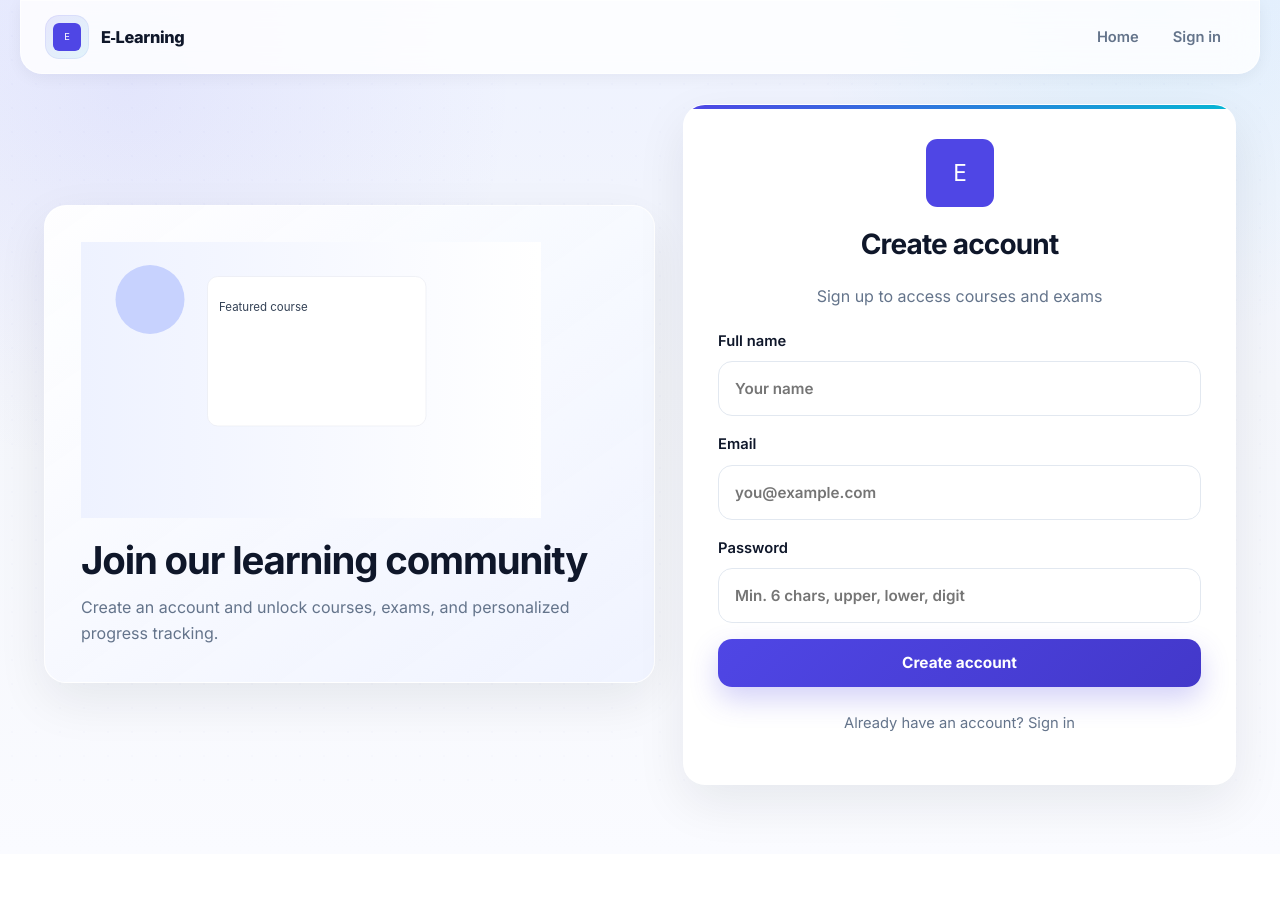
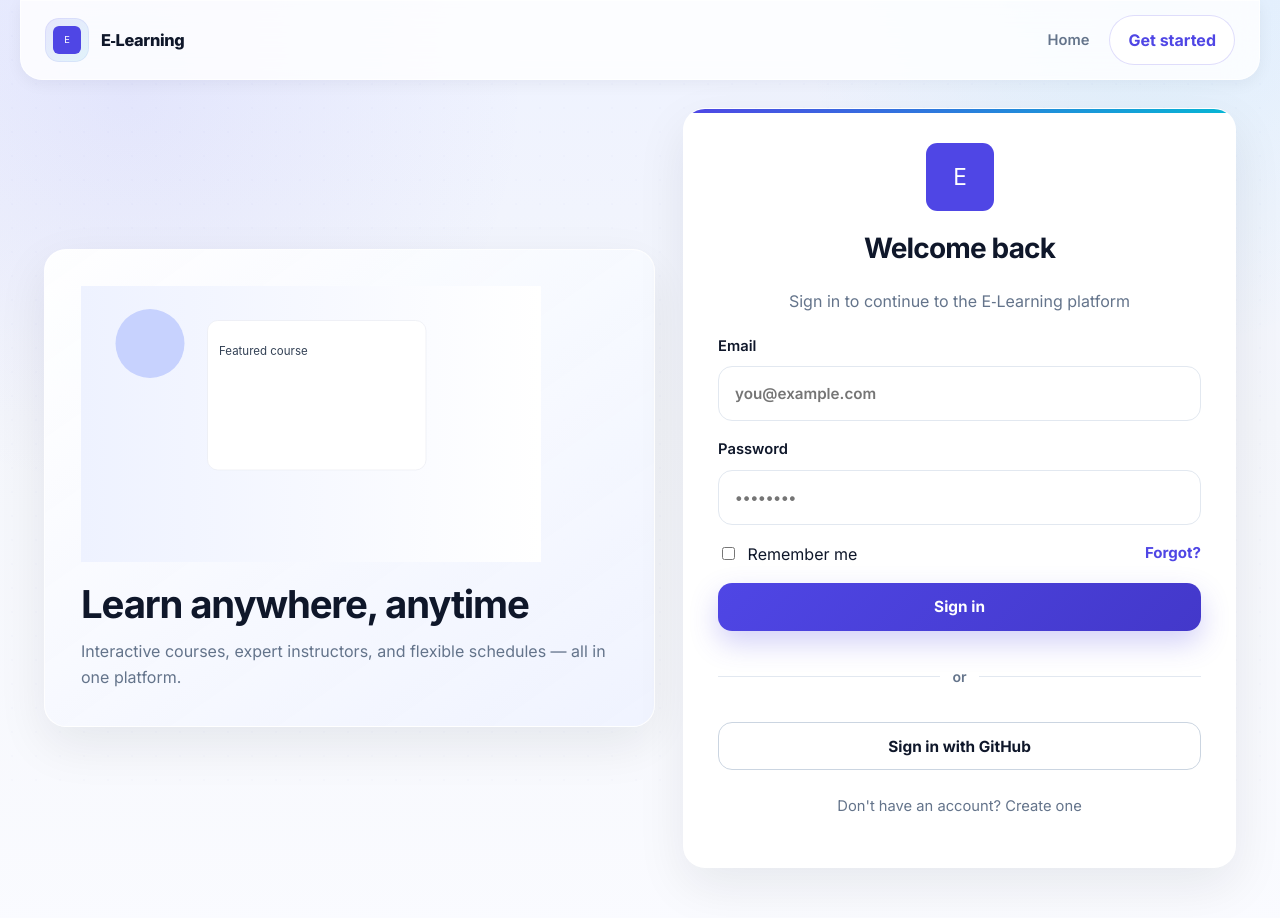
Before and after one commit to gihannazmy/e-learning-node, a website: page frontend/login.html in a window 1280 px wide. Before the commit the page ends 854 px from the top, so only its background shows below. Drawn offline with Linux system fonts and the light colour scheme.

Commit message:
Add login.html and update links to use login.html as the sign-in page

```diff
--- a/frontend/js/admin.js
+++ b/frontend/js/admin.js
@@ -649,7 +649,7 @@ function logoutAdmin() {
   if (elements.authToken) elements.authToken.value = '';
   updateAuthUI();
   setMessage('Logged out successfully', 'success');
-  window.location.href = 'index.html';
+  window.location.href = 'login.html';
 }
 
 function renderResource() {
--- a/frontend/js/api.js
+++ b/frontend/js/api.js
@@ -85,7 +85,7 @@ const ElearningAPI = (() => {
 
   function requireAuth() {
     if (!localStorage.getItem(authTokenKey)) {
-      window.location.href = 'index.html';
+      window.location.href = 'login.html';
       return false;
     }
     return true;
@@ -105,7 +105,7 @@ const ElearningAPI = (() => {
     localStorage.removeItem(authTokenKey);
     localStorage.removeItem(userKey);
     localStorage.removeItem(studentIdKey);
-    window.location.href = 'index.html';
+    window.location.href = 'login.html';
   }
 
   function getQueryValue(key) {
--- a/frontend/signup.html
+++ b/frontend/login.html
@@ -3,7 +3,7 @@
 <head>
   <meta charset="utf-8" />
   <meta name="viewport" content="width=device-width,initial-scale=1" />
-  <title>Sign Up — E‑Learning</title>
+  <title>Login — E‑Learning</title>
   <link rel="stylesheet" href="css/style.css">
   <link href="https://fonts.googleapis.com/css2?family=Inter:wght@400;500;600;700;800&display=swap" rel="stylesheet">
 </head>
@@ -15,7 +15,7 @@
     </div>
     <nav class="nav-links">
       <a class="nav-link" href="landing.html">Home</a>
-      <a class="nav-link" href="index.html">Sign in</a>
+      <a class="nav-btn" href="signup.html">Get started</a>
     </nav>
   </header>
 
@@ -23,38 +23,44 @@
     <aside class="hero">
       <img src="assets/hero.svg" alt="hero illustration" class="hero-img">
       <div class="hero-text">
-        <h1>Join our learning community</h1>
-        <p>Create an account and unlock courses, exams, and personalized progress tracking.</p>
+        <h1>Learn anywhere, anytime</h1>
+        <p>Interactive courses, expert instructors, and flexible schedules — all in one platform.</p>
       </div>
     </aside>
 
     <section class="auth">
       <div class="auth-card">
         <img src="assets/logo.svg" alt="logo" class="logo">
-        <h2>Create account</h2>
-        <p class="muted">Sign up to access courses and exams</p>
+        <h2>Welcome back</h2>
+        <p class="muted">Sign in to continue to the E‑Learning platform</p>
 
-        <form id="signupForm" class="form" novalidate>
-          <label class="label">Full name
-            <input id="name" name="name" type="text" placeholder="Your name" required>
-          </label>
-
+        <form id="loginForm" class="form" novalidate>
           <label class="label">Email
             <input id="email" name="email" type="email" placeholder="you@example.com" required>
           </label>
 
           <label class="label">Password
-            <input id="password" name="password" type="password" placeholder="Min. 6 chars, upper, lower, digit" required>
+            <input id="password" name="password" type="password" placeholder="••••••••" required>
           </label>
 
-          <button type="submit" class="btn primary">Create account</button>
+          <div class="form-row space-between">
+            <label class="checkbox">
+              <input type="checkbox" id="remember"> Remember me
+            </label>
+            <a href="forgot.html" class="link">Forgot?</a>
+          </div>
 
-          <p class="small">Already have an account? <a href="index.html">Sign in</a></p>
+          <button type="submit" class="btn primary">Sign in</button>
+
+          <div class="divider">or</div>
+
+          <button type="button" class="btn outline" id="githubBtn">Sign in with GitHub</button>
+
+          <p class="small">Don't have an account? <a href="signup.html">Create one</a></p>
         </form>
       </div>
     </section>
   </main>
-
   <script src="js/app.js"></script>
 </body>
 </html>
```
Also changed, not shown: frontend/forgot.html (+2 -2 lines), frontend/landing.html (+3 -3 lines).
